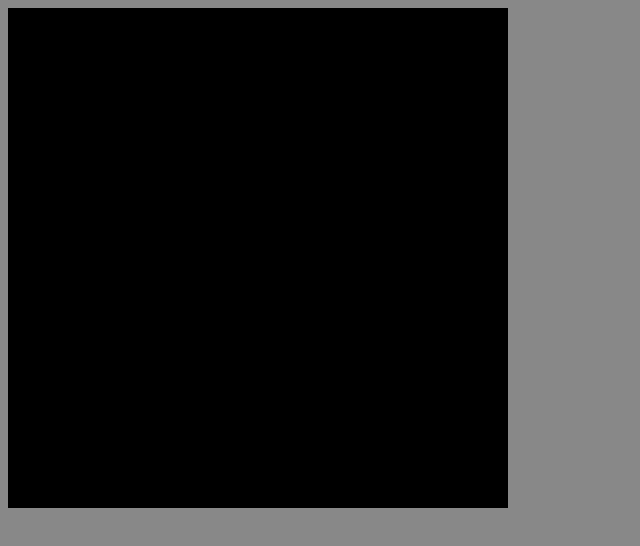
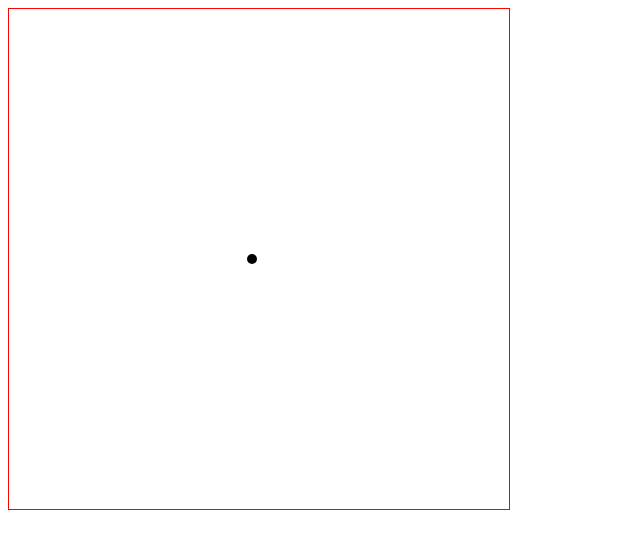
Before and after one commit to mess-zone/super-simple-3d-engine, a website with bundled scripts: page public/index.html in a window 1280 px wide. Shown: the whole page, without its empty margins (0-640 px from the left). Built offline with nearby package versions, Linux system fonts and the light colour scheme.

Commit message:
draw point

```diff
--- a/public/index.html
+++ b/public/index.html
@@ -8,11 +8,12 @@
     <script defer type="module" src="index.js"></script>
     <style>
         body {
-            background-color: #888;
+            /* background-color: #888; */
         }
 
         #canvas {
-            background-color: black;
+            /* background-color: black; */
+            border: 1px solid red;
         }
     </style>
 </head>
--- /dev/null
+++ b/src/boxGeometry.js
@@ -0,0 +1,6 @@
+export default function createBoxGeometry(width, height, depth) {
+
+    return {
+
+    }
+}
--- a/src/engine.js
+++ b/src/engine.js
@@ -1,10 +1,39 @@
+import Vector from "./vector.js";
+
 export default function createEngine(canvas) {
 
+    const ctx = canvas.getContext("2d");
+    const width = 500;
+    const height = 500;
+
+    let v1;
+
     function init() {
-        console.log('[init]')
+        console.log('[init]');
+
+        v1 = new Vector(width/2, height/2, 0);
+
+        requestAnimationFrame(render);
+    }
+
+    function render(time) {
+        ctx.clearRect(0, 0, width, height);
+
+        const max = 1;
+        const min = -1;
+
+        v1.x += Math.floor(Math.random() * (max - min + 1)) + min;
+        v1.y += Math.floor(Math.random() * (max - min + 1)) + min;
+
+        ctx.beginPath();
+        ctx.arc(v1.x, v1.y, 5, 0, 2 * Math.PI, true);
+        ctx.fill();
+
+        requestAnimationFrame(render);
     }
 
     return {
         init,
+        render,
     }
 }
--- /dev/null
+++ b/src/vector.js
@@ -0,0 +1,7 @@
+export default class Vector {
+    constructor(x, y, z) {
+        this.x = x;
+        this.y = y;
+        this.z = z;
+    }
+}
```
